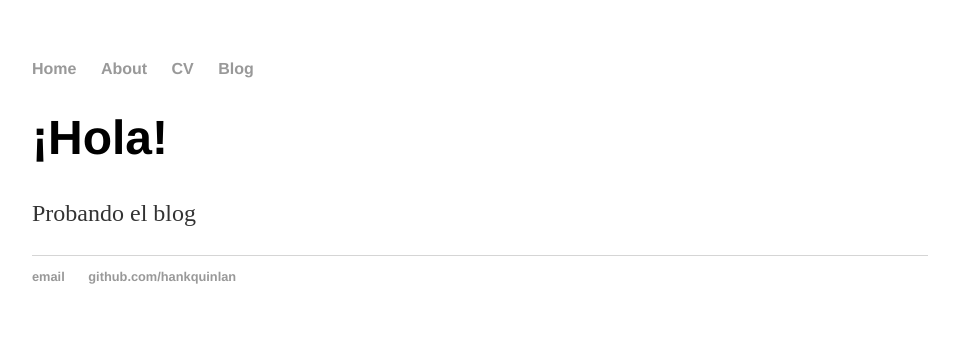
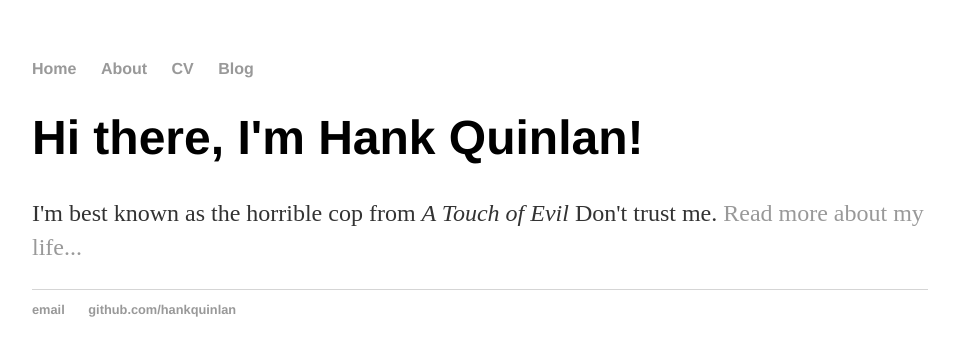
Before and after one commit to mikelpzm/mikelpzm.github.io, a Jekyll site: the page built from index.html, in a window 1280 px wide. Shown: the top 356 px of the page, without its empty margins (160-1119 px from the left). Built offline with Jekyll 4.4.1, drawn with Linux system fonts in a browser that asks for light colours.

Commit message:
Updated note 'index'

```diff
--- a/index.html
+++ b/index.html
@@ -1,8 +1,8 @@
 ---
 layout: default
-title: Mi blog
+title: Hank Quinlan, Horrible Cop
 ---
 <div class="blurb">
-	<h1>¡Hola!</h1>
-	<p>Probando el blog</a></p>
+	<h1>Hi there, I'm Hank Quinlan!</h1>
+	<p>I'm best known as the horrible cop from <em>A Touch of Evil</em> Don't trust me. <a href="/about">Read more about my life...</a></p>
 </div><!-- /.blurb -->
```
